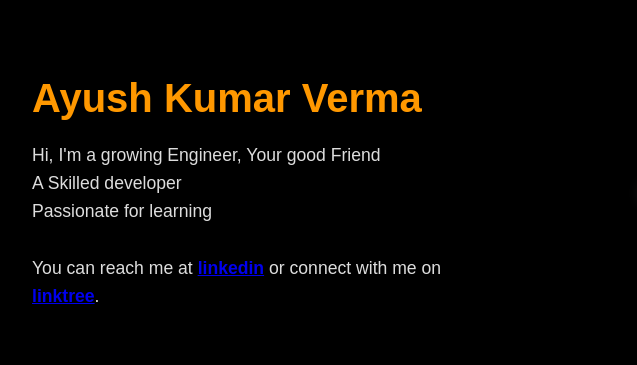
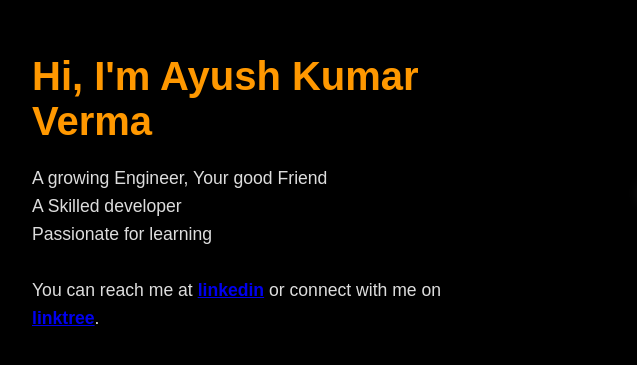
Before and after one commit to Ayushverma41/Portfolio, a plain HTML site: page index.html in a window 1280 px wide. Shown: the part 207-572 px from the top of the page, 108-745 px from the left. Drawn offline with Linux system fonts and the light colour scheme.

Commit message:
Update index.html

```diff
--- a/index.html
+++ b/index.html
@@ -68,9 +68,9 @@
 <body>
   <div class="container">
     <div class="about">
-      <h1>Ayush Kumar Verma</h1>
+      <h1>Hi, I'm Ayush Kumar Verma</h1>
       <p>
-        Hi, I'm a growing Engineer, Your good Friend<br>
+        A growing Engineer, Your good Friend<br>
         A Skilled developer<br>
         Passionate for learning<br><br>
         You can reach me at <b><a href="https://www.linkedin.com/in/ayushverma41">linkedin</a></b> or connect with me on
```
